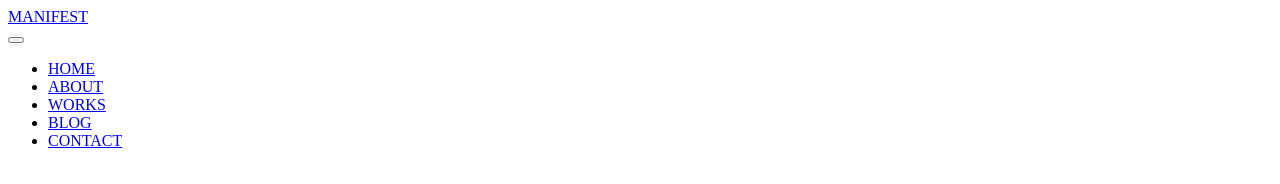
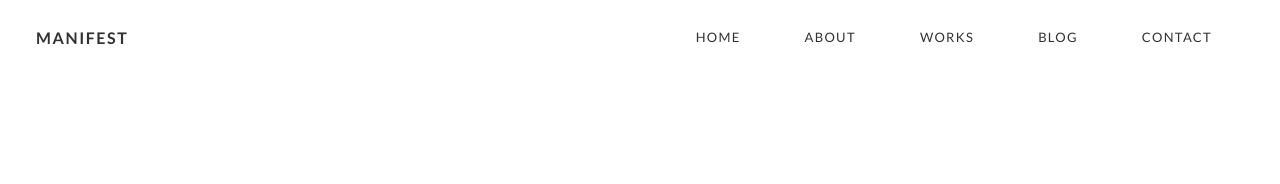
Before and after one commit to mochammadbagas/manifest, a website: page index.html in a window 1280 px wide. Drawn offline with Linux system fonts and the light colour scheme; the site is published under a folder, as on GitHub Pages, so addresses that start at the root find nothing.

Commit message:
fix css link

```diff
--- a/index.html
+++ b/index.html
@@ -11,7 +11,7 @@
         href="https://fonts.googleapis.com/css2?family=Lato:ital,wght@0,100;0,300;0,400;0,700;0,900;1,100;1,300;1,400;1,700;1,900&family=Red+Hat+Display:ital,wght@0,300;0,400;0,500;0,600;0,700;0,800;0,900;1,300;1,400;1,500;1,600;1,700;1,800;1,900&display=swap"
         rel="stylesheet">
     <!-- TailwindCSS -->
-    <link rel="stylesheet" href="/dist/css/output.css">
+    <link rel="stylesheet" href="dist/css/output.css">
     <!-- Title -->
     <title>Home</title>
 </head>
```
